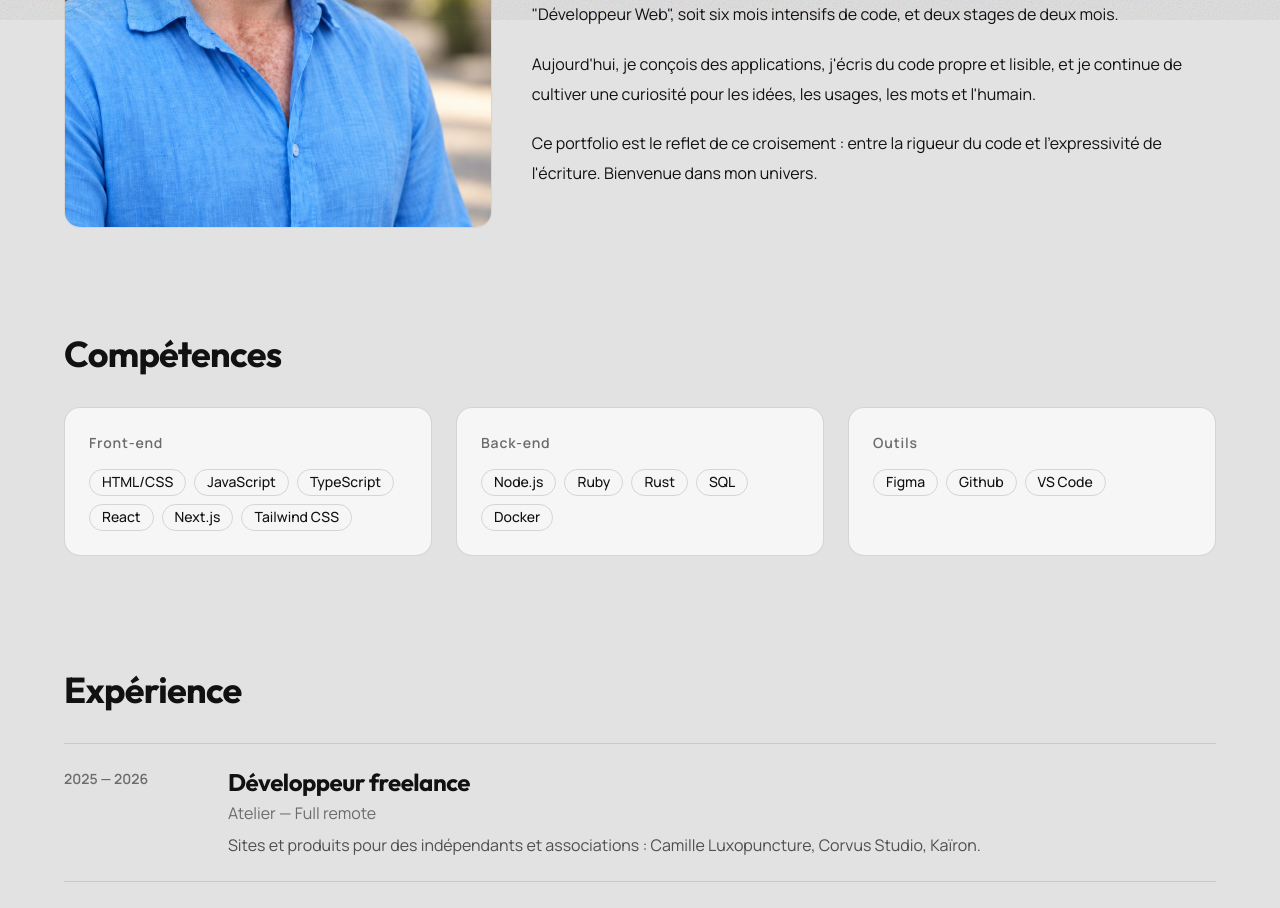
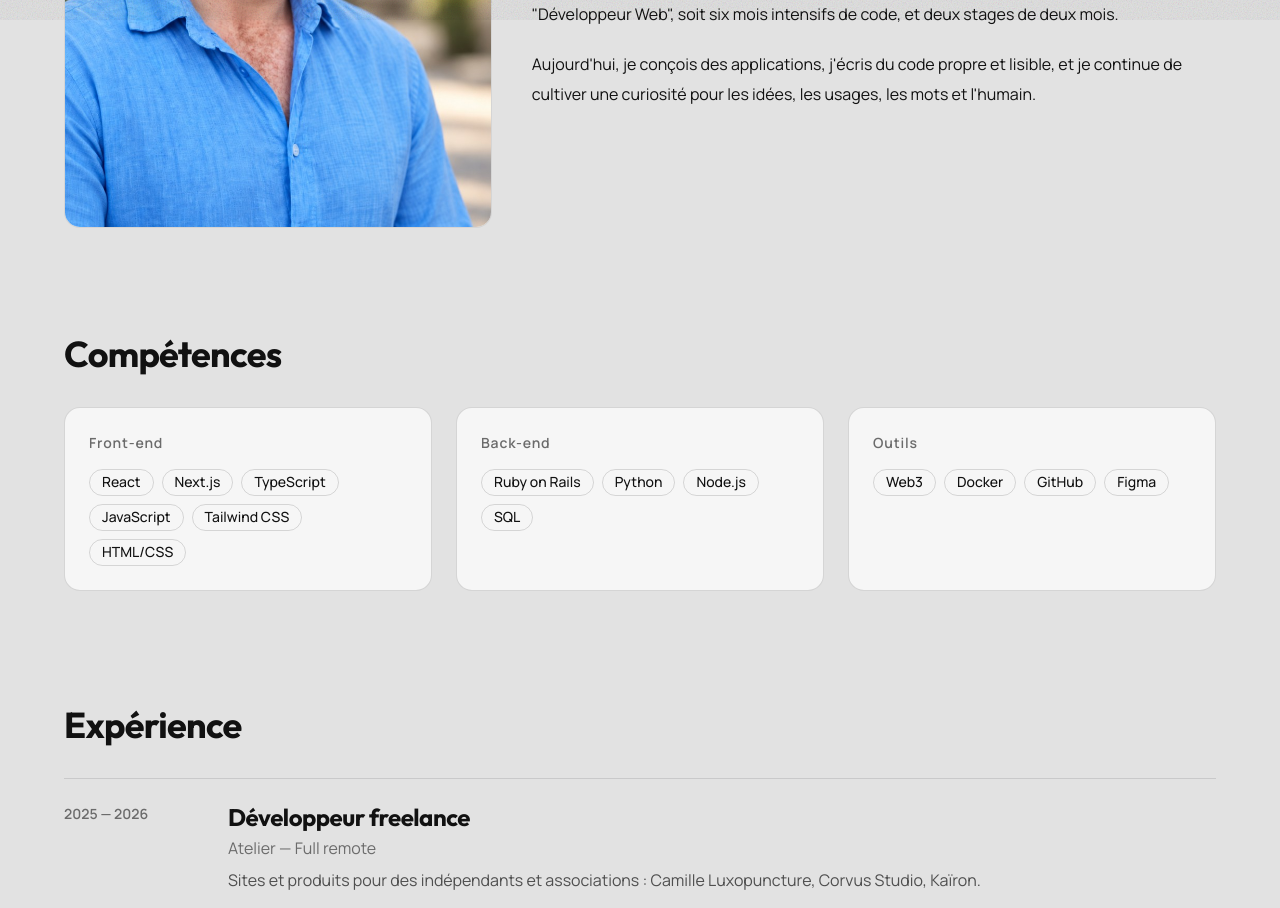
Before and after one commit to ThibaultL24/Portfolio, a React (Vite) app: page /about in a window 1280 px wide. Shown: the part 780-1688 px from the top of the page. Built offline with nearby package versions, Linux system fonts and the light colour scheme; a web font is replaced by a local one.

Commit message:
Drop the welcome closer and refresh the skills
Align the about stack with React, Rails, Python, and web3.

Co-authored-by: Thibault Lenormand <ThibaultL24@users.noreply.github.com>

```diff
--- a/src/features/about/components/ProfileSection.jsx
+++ b/src/features/about/components/ProfileSection.jsx
@@ -7,13 +7,7 @@ import { useTranslation } from "../../../hooks/useTranslation";
 
 const ProfileSection = () => {
   const { t } = useTranslation();
-  const paragraphs = [
-    "introduction",
-    "experience",
-    "transition",
-    "current",
-    "conclusion",
-  ];
+  const paragraphs = ["introduction", "experience", "transition", "current"];
 
   return (
     <Grid templateColumns={{ base: "1fr", md: "1fr 1.6fr" }} gap={10} py={4}>
--- a/src/features/about/data/aboutData.js
+++ b/src/features/about/data/aboutData.js
@@ -2,13 +2,13 @@
 export const skills = [
   {
     category: "Front-end",
-    items: ["HTML/CSS", "JavaScript", "TypeScript", "React", "Next.js", "Tailwind CSS"],
+    items: ["React", "Next.js", "TypeScript", "JavaScript", "Tailwind CSS", "HTML/CSS"],
   },
   {
     category: "Back-end",
-    items: ["Node.js", "Ruby", "Rust", "SQL", "Docker"],
+    items: ["Ruby on Rails", "Python", "Node.js", "SQL"],
   },
-  { category: "Outils", items: ["Figma", "Github", "VS Code"] },
+  { category: "Outils", items: ["Web3", "Docker", "GitHub", "Figma"] },
 ];
 
 export const experiences = [
--- a/src/translations/locales/en/about.js
+++ b/src/translations/locales/en/about.js
@@ -12,8 +12,6 @@ export const about = {
       'Then the desire to build differently emerged. Create, yes — but this time through digital projects. To bring my ideas to life, to materialize others\'. I therefore started a career transition to web development, following two training blocks at The Hacking Project: the "Full Stack" program, then the "Web Developer" diploma block, totaling six intensive months of coding and two two-month internships.',
     current:
       "Today, I design applications, write clean and readable code, and continue to cultivate curiosity for ideas, uses, words, and humanity.",
-    conclusion:
-      "This portfolio reflects this intersection: between the rigor of code and the expressiveness of writing. Welcome to my universe.",
     downloadCV: "Download CV",
   },
   skills: {
@@ -30,17 +28,16 @@ export const about = {
       javascript: "JavaScript",
       typescript: "TypeScript",
       react: "React",
-      "nextjs": "Next.js",
+      nextjs: "Next.js",
       "tailwind css": "Tailwind CSS",
-      "node.js": "Node.js",
-      ruby: "Ruby",
-      rust: "Rust",
+      "ruby on rails": "Ruby on Rails",
+      python: "Python",
+      nodejs: "Node.js",
       sql: "SQL",
+      web3: "Web3",
       docker: "Docker",
+      github: "GitHub",
       figma: "Figma",
-      whimsical: "Whimsical",
-      github: "Github",
-      "vs code": "VS Code",
     },
   },
 };
--- a/src/translations/locales/fr/about.js
+++ b/src/translations/locales/fr/about.js
@@ -12,8 +12,6 @@ export const about = {
       'Puis l\'envie de construire différemment s\'est imposée. Créer, oui — mais cette fois à travers des projets numériques. Pouvoir donner vie à mes idées, concrétiser celles des autres. J\'ai donc entamé une reconversion vers le développement web, en suivant deux blocs de formation au sein de The Hacking Project : le parcours "Full Stack", puis le bloc diplômant "Développeur Web", soit six mois intensifs de code, et deux stages de deux mois.',
     current:
       "Aujourd'hui, je conçois des applications, j'écris du code propre et lisible, et je continue de cultiver une curiosité pour les idées, les usages, les mots et l'humain.",
-    conclusion:
-      "Ce portfolio est le reflet de ce croisement : entre la rigueur du code et l'expressivité de l'écriture. Bienvenue dans mon univers.",
     downloadCV: "Télécharger le CV",
   },
   skills: {
@@ -30,17 +28,16 @@ export const about = {
       javascript: "JavaScript",
       typescript: "TypeScript",
       react: "React",
-      "nextjs": "Next.js",
+      nextjs: "Next.js",
       "tailwind css": "Tailwind CSS",
-      "node.js": "Node.js",
-      ruby: "Ruby",
-      rust: "Rust",
+      "ruby on rails": "Ruby on Rails",
+      python: "Python",
+      nodejs: "Node.js",
       sql: "SQL",
+      web3: "Web3",
       docker: "Docker",
+      github: "GitHub",
       figma: "Figma",
-      whimsical: "Whimsical",
-      github: "Github",
-      "vs code": "VS Code",
     },
   },
 };
```
